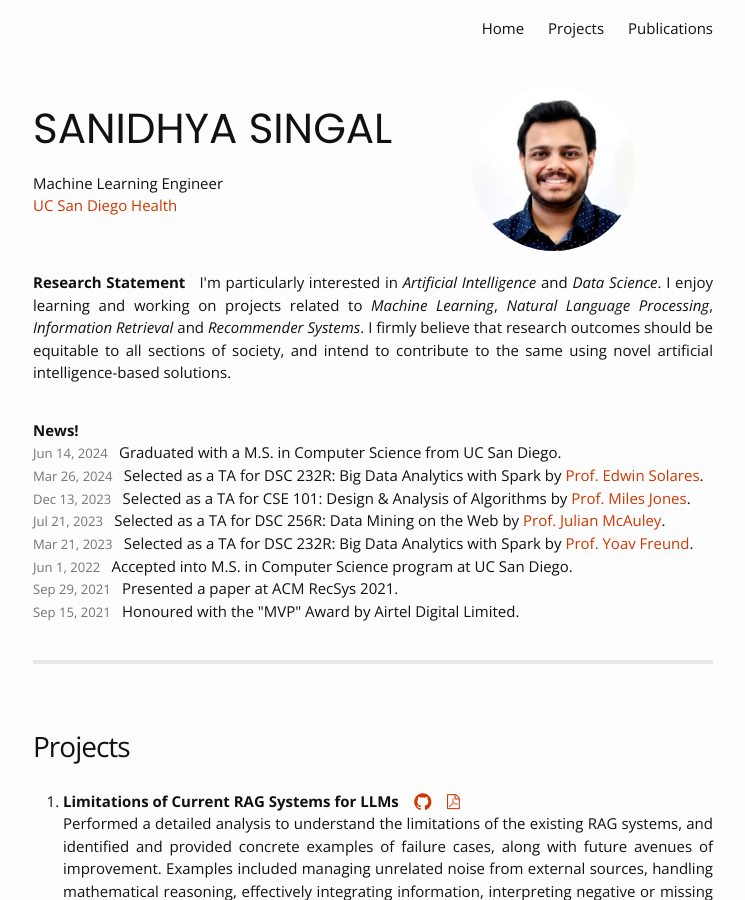
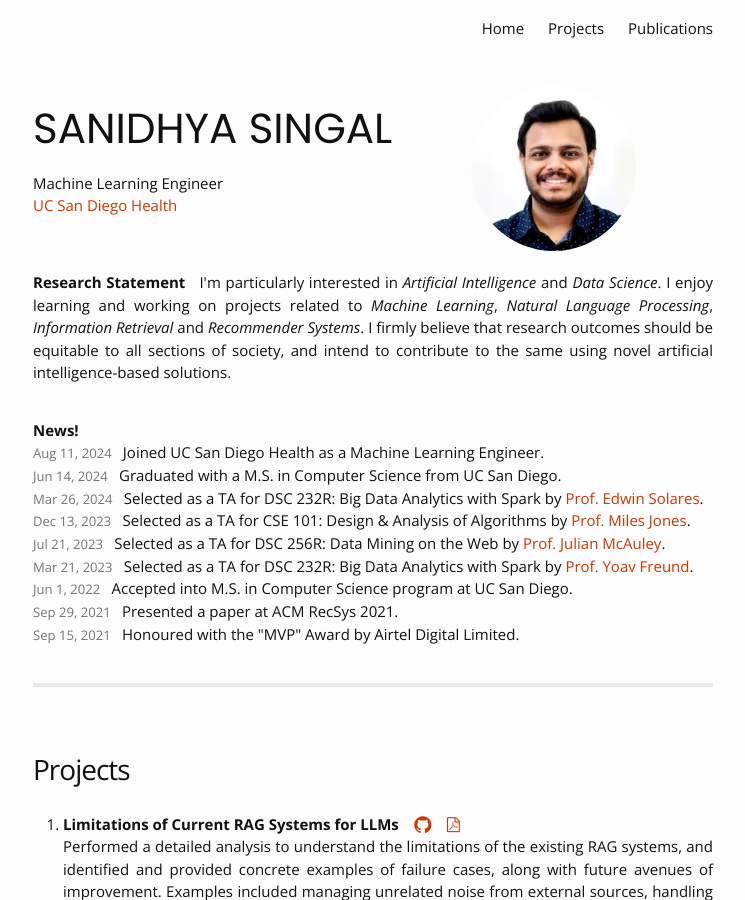
Before and after one commit to sayhitosandy/sayhitosandy.github.io, a Jekyll site: the page built from index.html, in a window 1280 px wide and 900 px high. Shown: the whole window, without its empty margins (267-1012 px from the left). Built offline with Jekyll 4.4.1, drawn with Linux system fonts in a browser that asks for light colours; nearby versions of some CDN libraries; the list of posts is cut into pages by our own code; a style sheet for code colours, icons or effects is not loaded.

Commit message:
Update news

```diff
--- a/index.html
+++ b/index.html
@@ -39,6 +39,11 @@ layout: home
     <div class="row news-block">
         <div class="col-md-12 col-lg-12">
             <p style="display:inline"><strong>News!</strong><br/>
+            <p class="post-meta" style="display:inline">
+                <time datetime="{{ page.date | date_to_xmlschema }}" itemprop="datePublished">{{ "2024-08-11" | date:
+                    "%b %-d, %Y" }}
+                </time>
+            </p> &nbsp; Joined UC San Diego Health as a Machine Learning Engineer.<br/>
             <p class="post-meta" style="display:inline">
                 <time datetime="{{ page.date | date_to_xmlschema }}" itemprop="datePublished">{{ "2024-06-14" | date:
                     "%b %-d, %Y" }}
```
